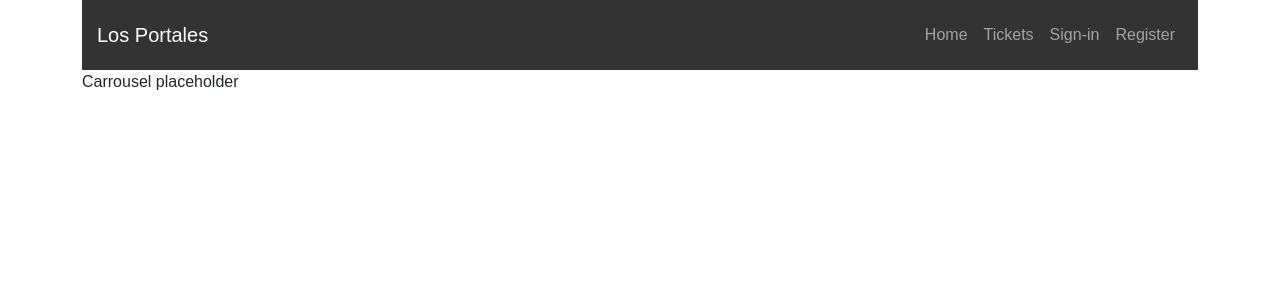
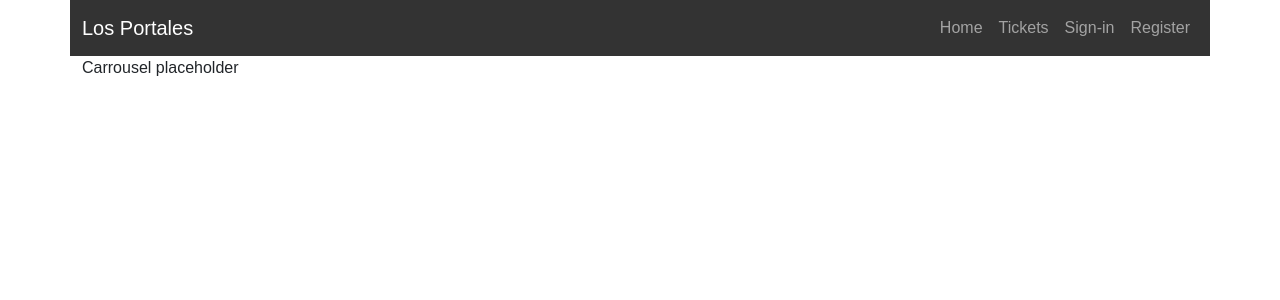
Before and after one commit to damiansh/Project-Theater, a PHP site: page / in a window 1280 px wide. Shown: the top 300 px of the page. Run offline with PHP 8.4, Linux system fonts and the light colour scheme.

Commit message:
update main and index

```diff
--- a/stage2/code/css/main.css
+++ b/stage2/code/css/main.css
@@ -3,11 +3,7 @@ body {
   font-family: Arial, Helvetica, sans-serif;
   background-color:#FFF;
 }
-.navbar{
-  background-color:#333 ;
-  padding:15px;
 
-}
 
 @media (min-width: 768px) {
   .carousel-inner {
@@ -19,3 +15,7 @@ body {
     display: block;
   }
 }
+
+.black{
+  background-color: #333;
+}
--- a/stage2/code/index.html
+++ b/stage2/code/index.html
@@ -18,7 +18,7 @@
 
 </head>
 <body>
-  <div class="container">
+  <div class="container black">
     <nav class="navbar navbar-expand-sm navbar-dark">
       <a href="#" class="navbar-brand">Los Portales</a>
       <button
```
